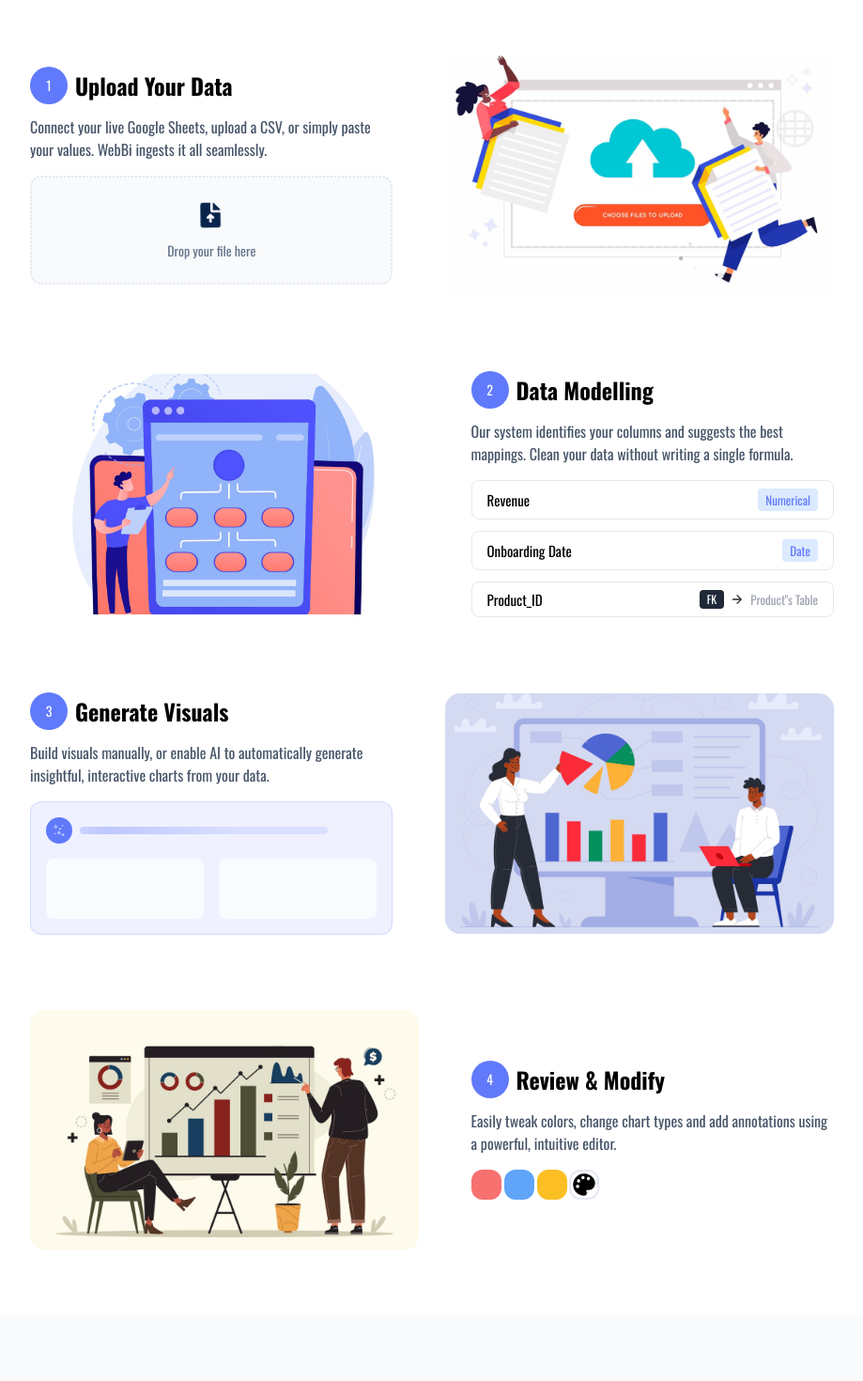
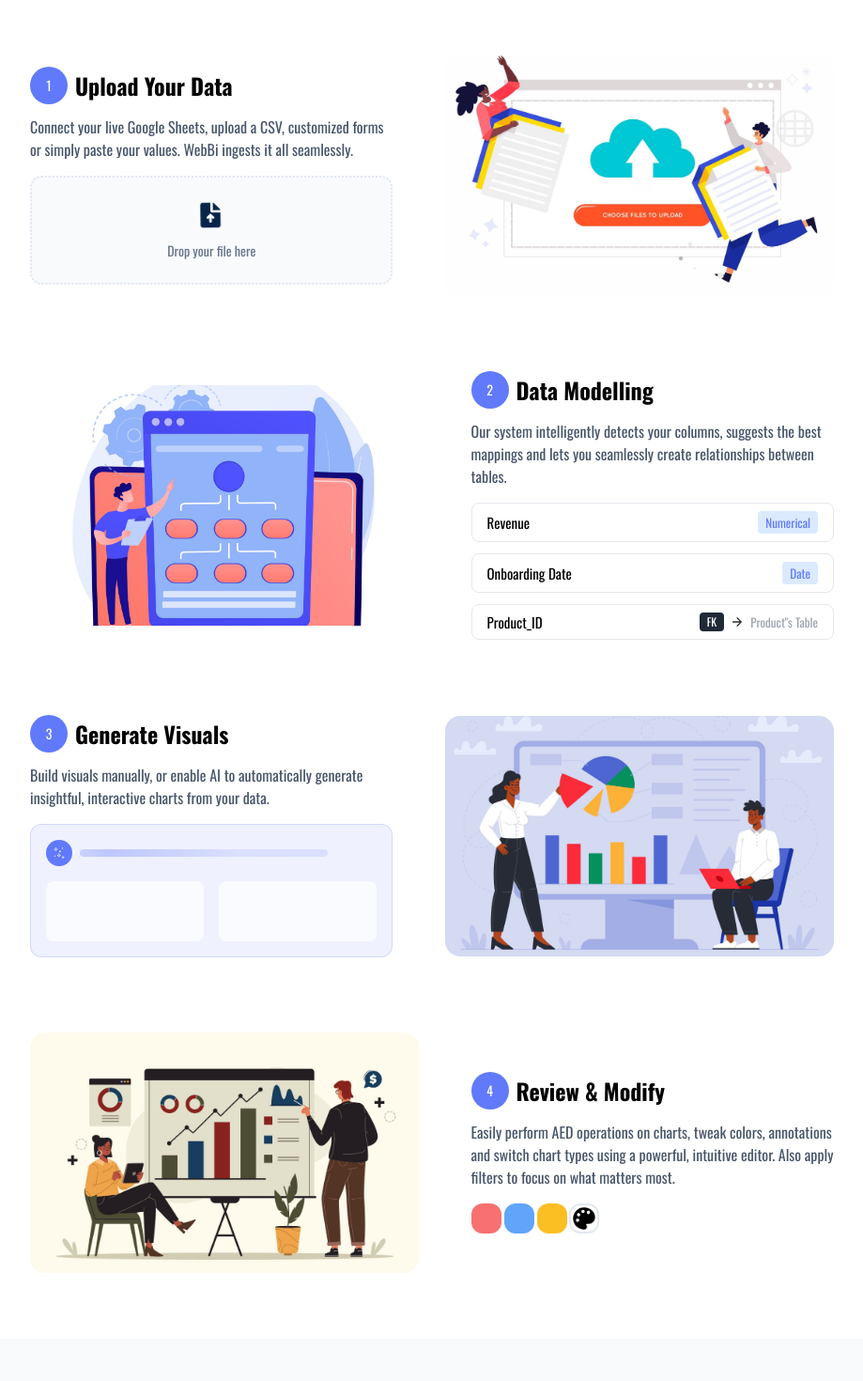
Before and after one commit to victorgbonna/vaisualize-client, a Next.js app: page / in a window 1280 px wide. Shown: the part 1940-3410 px from the top of the page at 94% size, without its empty margins (180-1099 px from the left). Built offline with nearby package versions, Linux system fonts and the light colour scheme.

Commit message:
tweak contents

```diff
--- a/src/pages/index.jsx
+++ b/src/pages/index.jsx
@@ -529,12 +529,7 @@ function Scale(){
       };
     }, []);
   const features = [
-    {
-      title: "Advanced Filtering",
-      description:
-        "Drill down into your data with multi-layer conditional filters.",
-      svg: "features/filter.svg",
-    },
+
     {
       title: "Auto Chart Selection",
       description:
@@ -546,6 +541,12 @@ function Scale(){
       description:
         "Perform AED operations on visuals to keep charts accurate and up to date.",
       svg: "features/auto-charts.svg",
+    },
+    {
+      title: "Advanced Filtering",
+      description:
+        "Drill down into your data with multi-layer conditional filters.",
+      svg: "features/filter.svg",
     },
     {
       title: "Annotations & Insights",
@@ -668,7 +669,7 @@ function Steps(){
       step: 1,
       title: "Upload Your Data",
       description:
-        "Connect your live Google Sheets, upload a CSV, or simply paste your values. WebBi ingests it all seamlessly.",
+        "Connect your live Google Sheets, upload a CSV, customized forms or simply paste your values. WebBi ingests it all seamlessly.",
       image: "upload-step.jpg",
       component:
       <div
@@ -686,7 +687,7 @@ function Steps(){
       step: 2,
       title: "Data Modelling",
       description:
-        "Our system identifies your columns and suggests the best mappings. Clean your data without writing a single formula.",
+        "Our system intelligently detects your columns, suggests the best mappings and lets you seamlessly create relationships between tables.",
       image: "modelling-2.jpg",
       component:
       <div className="gap-y-3 flex flex-col">
@@ -752,7 +753,7 @@ function Steps(){
       step: 4,
       title: "Review & Modify",
       description:
-        "Easily tweak colors, change chart types and add annotations using a powerful, intuitive editor.",
+        "Easily perform AED operations on charts, tweak colors, annotations and switch chart types using a powerful, intuitive editor. Also apply filters to focus on what matters most.",
       image: "fine-tune-step.jpg",
       component:
       <div className="floating-animate-left grid grid-cols-10 relative gap-[3px] tablet:grid-cols-8 max-w-[350px] items-center">
```
